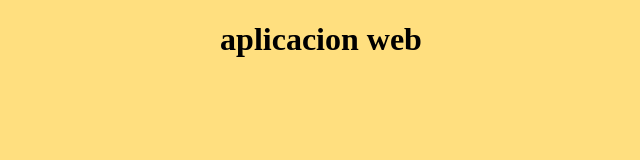
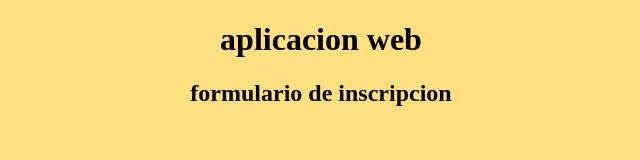
Before and after one commit to Kenner2509/Mi-primer-repositorio, a plain HTML site: page index.html in a window 1280 px wide. Shown: the whole page, without its empty margins (319-959 px from the left). Drawn offline with Linux system fonts and the light colour scheme.

Commit message:
agregando formulario

```diff
--- a/index.html
+++ b/index.html
@@ -14,5 +14,6 @@
 </head>
 <body>
     <h1>aplicacion web</h1>
+    <h2>formulario de inscripcion</h2>
 </body>
 </html>
```
